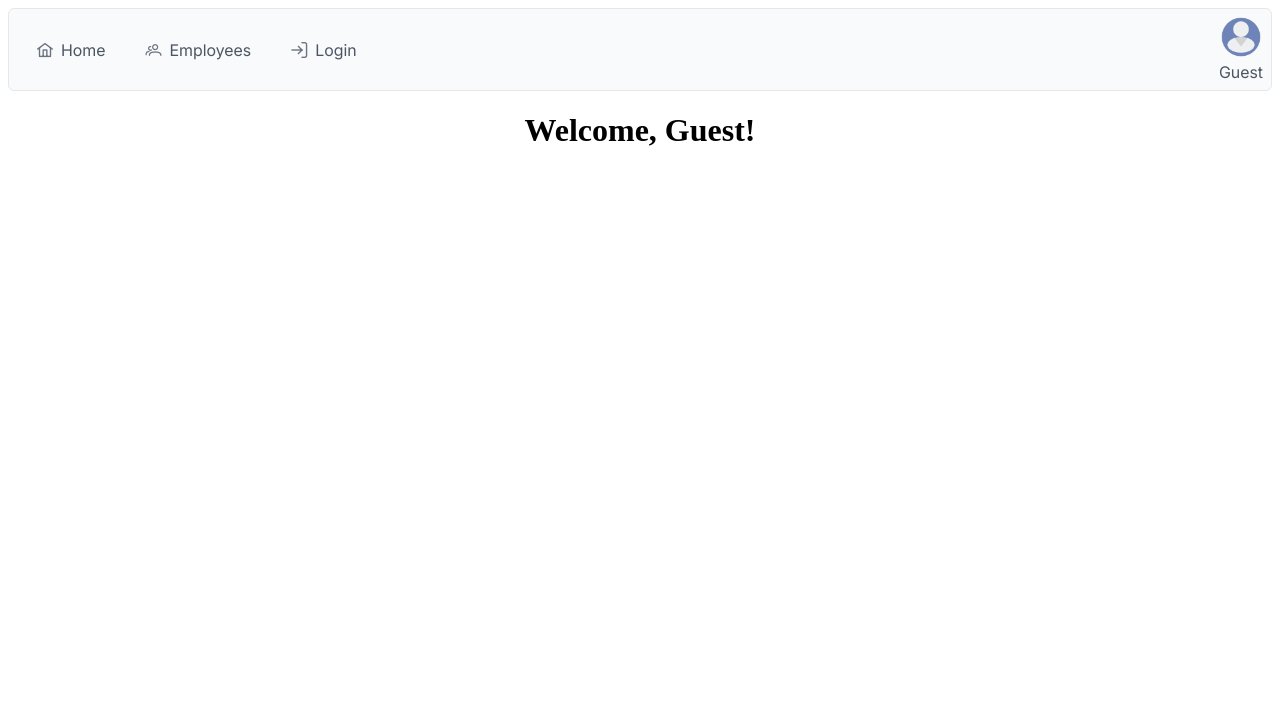
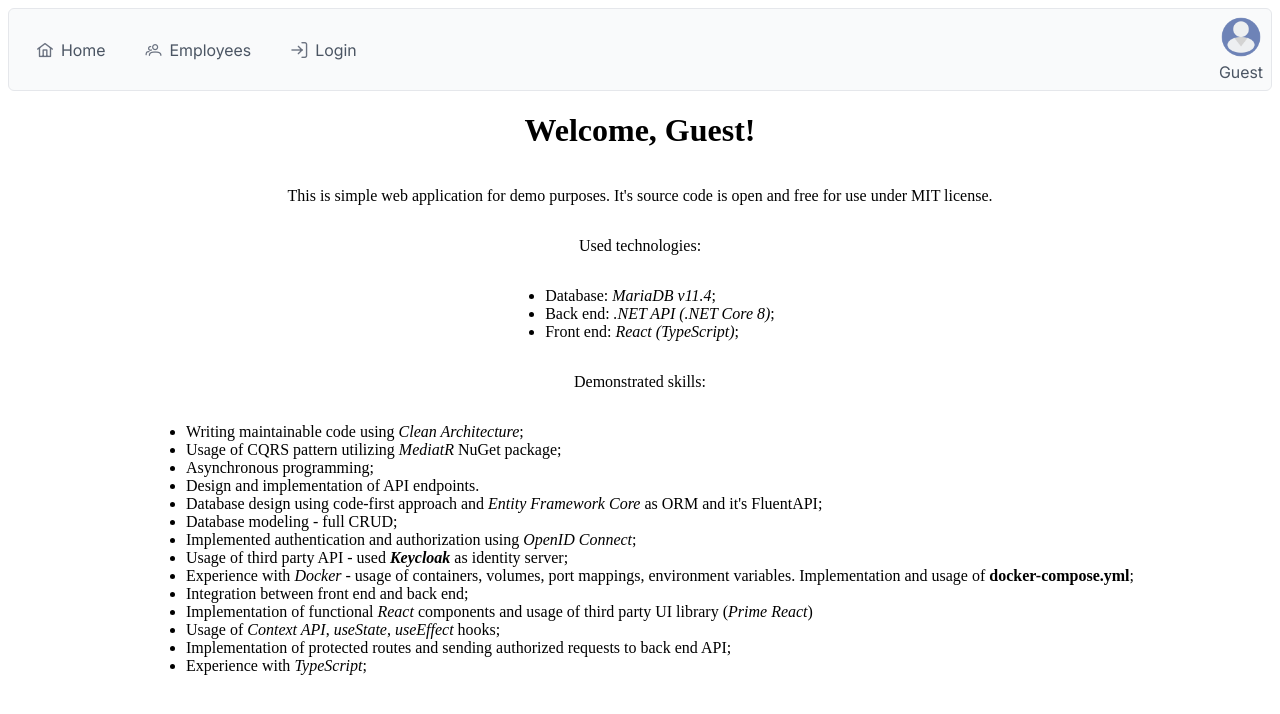
Before and after one commit to DDianovMD/CleanArchitectureCQRS, a React (Vite) app in the folder src/front-end-react/: page / in a window 1280 px wide. Shown: the top 714 px of the page. Built offline with nearby package versions, Linux system fonts and the light colour scheme.

Commit message:
Added content on homepage.

```diff
--- a/src/front-end-react/src/pages/homepage/homepage.tsx
+++ b/src/front-end-react/src/pages/homepage/homepage.tsx
@@ -10,5 +10,29 @@ export default function Homepage(): JSX.Element {
 
   return <div className="homepage-container">
     <h1>Welcome, {username}!</h1>
+    <p>This is simple web application for demo purposes. It's source code is open and free for use under MIT license.</p>
+    <p>Used technologies:</p>
+    <ul>
+      <li key={1}>Database: <i>MariaDB v11.4</i>;</li>
+      <li key={2}>Back end: <i>.NET API (.NET Core 8)</i>;</li>
+      <li key={3}>Front end: <i>React (TypeScript)</i>;</li>
+    </ul>
+    <p>Demonstrated skills:</p>
+    <ul>
+      <li key={4}>Writing maintainable code using <i>Clean Architecture</i>;</li>
+      <li key={5}>Usage of CQRS pattern utilizing <i>MediatR</i> NuGet package;</li>
+      <li key={6}>Asynchronous programming;</li>
+      <li key={7}>Design and implementation of API endpoints.</li>
+      <li key={8}>Database design using code-first approach and <i>Entity Framework Core</i> as ORM and it's FluentAPI;</li>
+      <li key={9}>Database modeling - full CRUD;</li>
+      <li key={10}>Implemented authentication and authorization using <i>OpenID Connect</i>;</li>
+      <li key={11}>Usage of third party API - used <b><i>Keycloak</i></b> as identity server;</li>
+      <li key={12}>Experience with <i>Docker</i> - usage of containers, volumes, port mappings, environment variables. Implementation and usage of <b>docker-compose.yml</b>;</li>
+      <li key={13}>Integration between front end and back end;</li>
+      <li key={14}>Implementation of functional <i>React</i> components and usage of third party UI library (<i>Prime React</i>)</li>
+      <li key={15}>Usage of <i>Context API</i>, <i>useState</i>, <i>useEffect</i> hooks;</li>
+      <li key={16}>Implementation of protected routes and sending authorized requests to back end API;</li>
+      <li key={17}>Experience with <i>TypeScript</i>;</li>
+    </ul>
   </div>
 }
```
